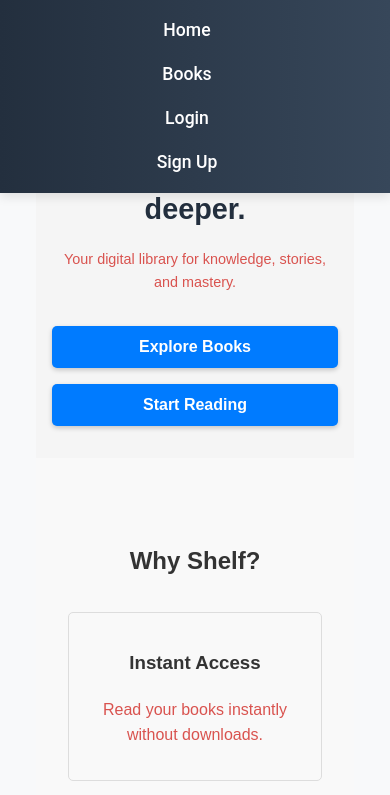
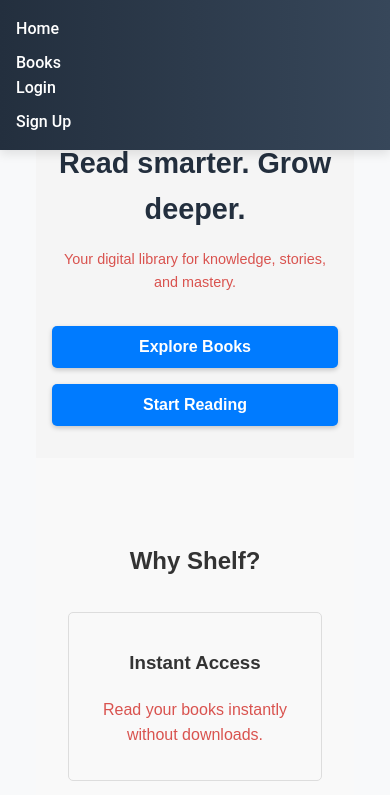
Before and after one commit to PoisonTree8/shelf-frontend, a React (Vite) app: page / in a window 390 px wide. Shown: the top 795 px of the page. Built offline with nearby package versions, Linux system fonts and the light colour scheme; no server answers.

Commit message:
navbar updating

```diff
--- a/src/components/Navbar.css
+++ b/src/components/Navbar.css
@@ -74,15 +74,44 @@ button:active {
   letter-spacing: 1px;
 }
 
+/* ===== Responsive Design for Navbar ===== */
+
+/* Tablet Screens (max-width: 1024px) */
+@media (max-width: 1024px) {
+  .navbar {
+    flex-direction: column;
+    padding: 1rem;
+  }
+
+  .nav-left,
+  .nav-right {
+    justify-content: center;
+    gap: 1rem;
+  }
+}
+
+/* Mobile Screens (max-width: 768px) */
 @media (max-width: 768px) {
   .navbar {
     flex-direction: column;
-    gap: 1rem;
+    align-items: flex-start;
+    padding: 1rem;
   }
 
   .nav-left,
   .nav-right {
     flex-direction: column;
-    gap: 1rem;
+    align-items: flex-start;
+    gap: 0.5rem;
+  }
+
+  .nav-left a,
+  .nav-right a {
+    font-size: 1rem;
+  }
+
+  button {
+    width: 100%;
+    text-align: center;
   }
 }
```
